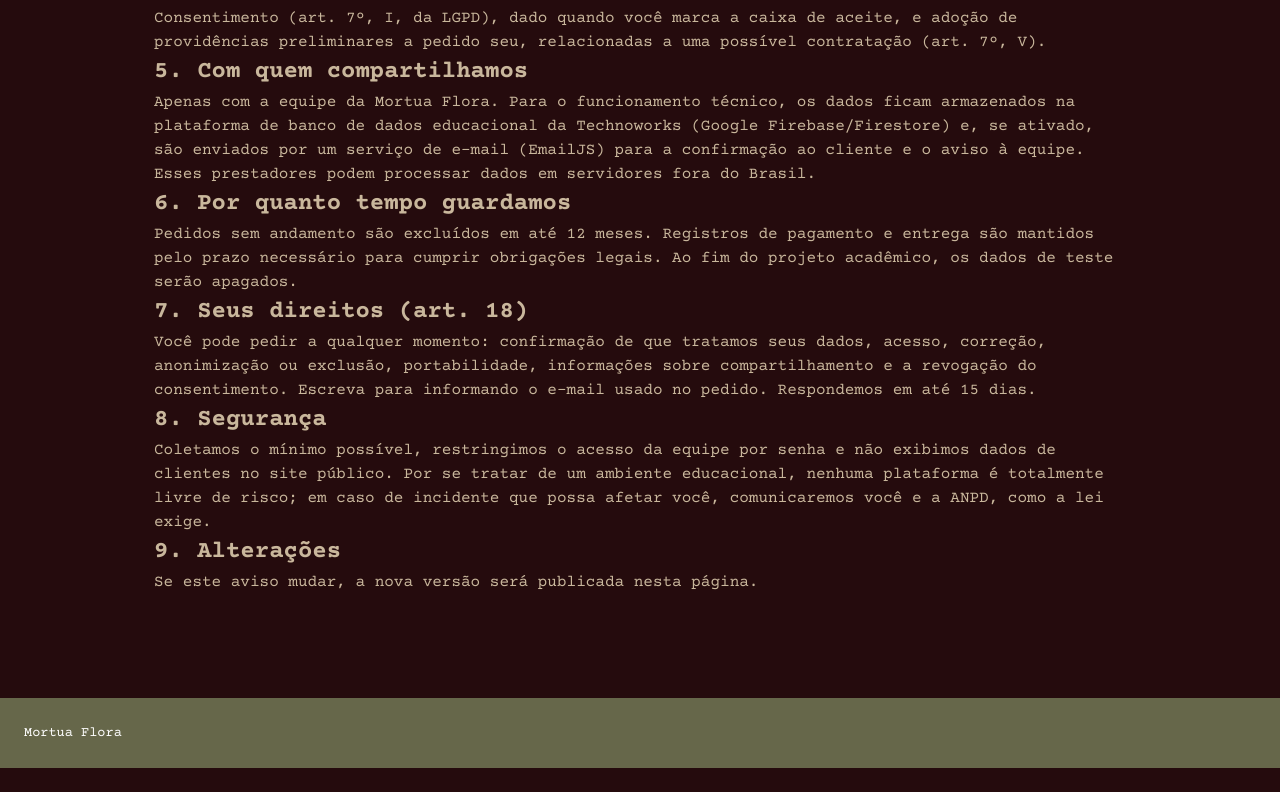
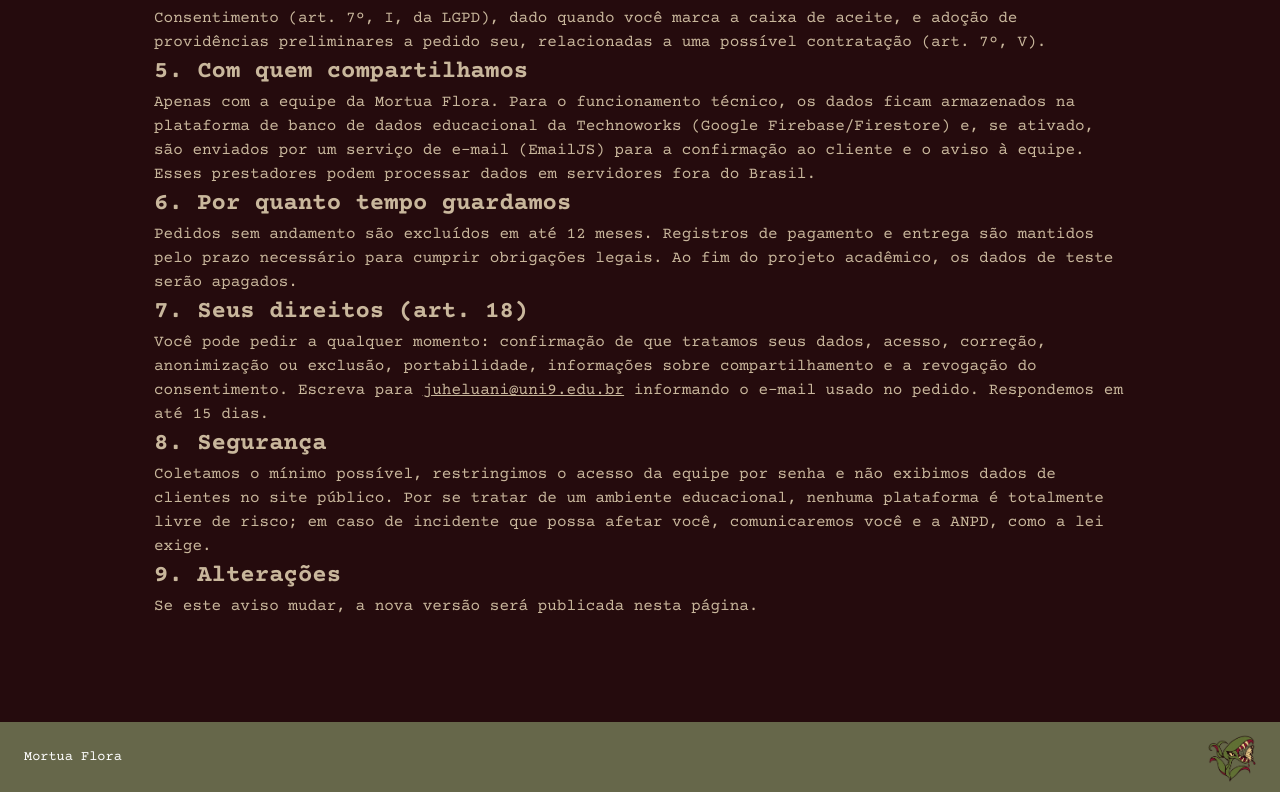
Before and after one commit to araneabella/MortuaFlora, a plain HTML site: page PVC.html in a window 1280 px wide. Shown: the part 782-1574 px from the top of the page. Before the commit the page ends 1550 px from the top, so only its background shows below. Drawn offline with nearby package versions, Linux system fonts and the light colour scheme.

Commit message:
Update PVC.html

```diff
--- a/PVC.html
+++ b/PVC.html
@@ -64,9 +64,9 @@
     <p>Se este aviso mudar, a nova versão será publicada nesta página.</p>
   </main>
 
-  <footer class="footer"><a class="footer__item" href="index.html"><span>Mortua Flora</span></a><img class="footer__logo" src="assets/img/logo.png" alt=""></footer>
+  <footer class="footer"><a class="footer__item" href="index.html"><span>Mortua Flora</span></a><img class="footer__logo" src="L0G.png" alt=""></footer>
 
-  <script src="js/config.js"></script>
+  <script src="CFG.js"></script>
   <script>
     (function () {
       var S = window.SITE;
```
